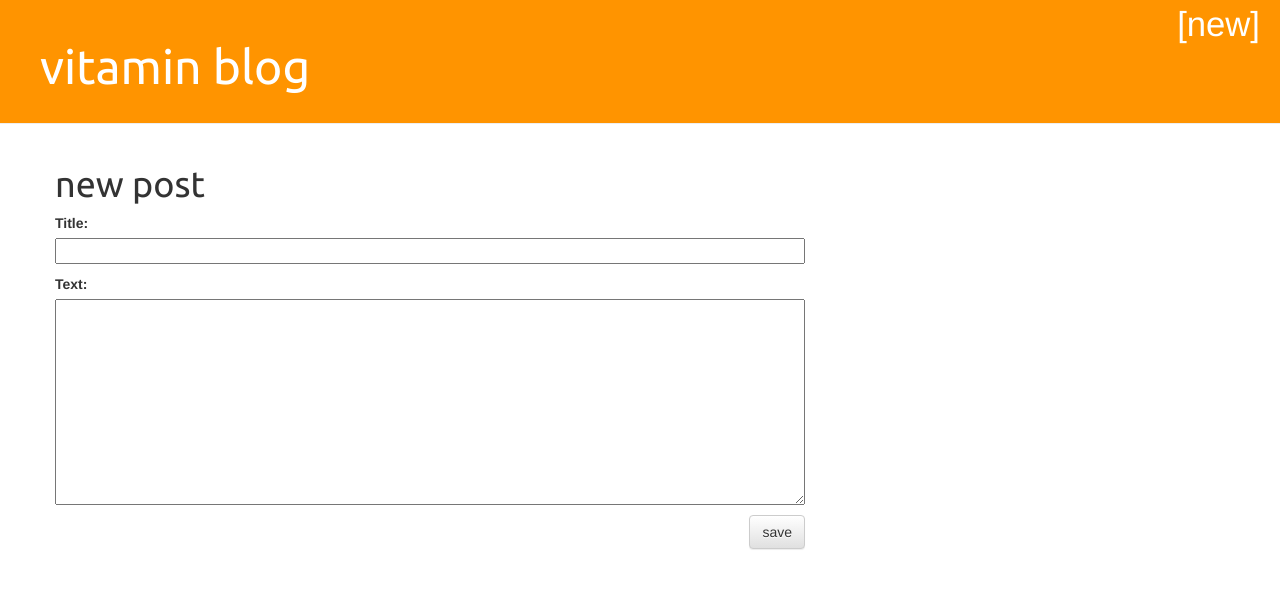
After one commit to geeksgeek/vitamin-blog, a Django app: page /post/new/ in a window 1280 px wide. The commit adds this page. Shown: the top 589 px of the page. Run offline with Django 3.2, Linux system fonts and the light colour scheme; the visitor is signed in with stand-in values (Sample User, id 1); some libraries are stand-ins or nearby versions.

Commit message:
added views to create/edit blog post inside the site

```diff
--- /dev/null
+++ b/blog/forms.py
@@ -0,0 +1,9 @@
+# blog/forms.py
+
+from django import forms
+from .models import Post
+
+class PostForm(forms.ModelForm):
+	class Meta:
+		model = Post
+		fields = ('title', 'text',)
--- a/blog/templates/blog/base.html
+++ b/blog/templates/blog/base.html
@@ -11,6 +11,9 @@
 	</head>
 
 	<body>
+		{% if user.is_authenticated %}
+    		<a href="{% url 'post_new' %}" class="top-menu">[new]</span></a>
+		{% endif %}
 		<div class="page-header">
     		<h1><a href="/">vitamin blog</a></h1>
 		</div>
@@ -18,8 +21,8 @@
 			<div class="row">
 				<div class="col-md-8">
 
-				{% block content %}
-           		{% endblock %}
+					{% block content %}
+    	       		{% endblock %}
 
 				</div>
 			</div>
--- /dev/null
+++ b/blog/templates/blog/post_edit.html
@@ -0,0 +1,11 @@
+{% extends 'blog/base.html' %}
+
+<!-- blog/post_edit.html -->
+
+{% block content %}
+    <h1>new post</h1>
+    <form method="POST" class="post-form">{% csrf_token %}
+        {{ form.as_p }}
+        <button type="submit" class="save btn btn-default">save</button>
+    </form>
+{% endblock %}
--- a/blog/templates/blog/post_list.html
+++ b/blog/templates/blog/post_list.html
@@ -6,7 +6,7 @@
 	{% for post in posts %}
 		<div class="post">
 			<div class="date">
-				<p>published: {{ post.published_date|date:'Y-m-d h:m' }}</p>
+				<p>published: {{ post.published_date|date:'ymd hm' }}</p>
 			</div>
 			<h1><a href="{% url 'post_detail' pk=post.pk %}">{{ post.title }}</a></h1>
 			<p>{{ post.text|linebreaksbr }}</p>
--- a/blog/urls.py
+++ b/blog/urls.py
@@ -4,6 +4,8 @@ from django.conf.urls import url
 from . import views
 
 urlpatterns = [
-	url(r'^$', views.post_list, name='post_list'),		# ^$ 문자열이 아무것도 없는 경우
-	url(r'^post/(?P<pk>[0-9]+)/$', views.post_detail, name='post_detail'),		# blog/post_detail.html
+	url(r'^$', views.post_list, name='post_list'),								# post_list, ^$ 문자열이 아무것도 없는 경우
+	url(r'^post/(?P<pk>[0-9]+)/$', views.post_detail, name='post_detail'),		# post_detail
+	url(r'^post/(?P<pk>[0-9]+)/edit/$', views.post_edit, name='post_edit'),		# post_edit
+	url(r'^post/new/$', views.post_new, name='post_new'),						# post_new
 ]
--- a/blog/views.py
+++ b/blog/views.py
@@ -1,8 +1,9 @@
 # blog/views.py
 
-from django.shortcuts import render, get_object_or_404
+from django.shortcuts import render, get_object_or_404, redirect
 from django.utils import timezone
 from .models import Post
+from .forms import PostForm
 
 def post_list(request):
 	posts = Post.objects.filter(published_date__lte=timezone.now())
@@ -11,3 +12,30 @@ def post_list(request):
 def post_detail(request, pk):
 	post = get_object_or_404(Post, pk=pk)
 	return render(request, 'blog/post_detail.html', {'post': post})
+
+def post_new(request):
+	if request.method =="POST":
+		form = PostForm(request.POST)
+		if form.is_valid():
+			post = form.save(commit=False)
+			post.author = request.user
+			post.published_date = timezone.now()
+			post.save()
+			return redirect('post_detail', pk=post.pk)
+	else:
+		form = PostForm()
+	return render(request, 'blog/post_edit.html', {'form': form})
+
+def post_edit(request, pk):
+    post = get_object_or_404(Post, pk=pk)
+    if request.method == "POST":
+        form = PostForm(request.POST, instance=post)
+        if form.is_valid():
+            post = form.save(commit=False)
+            post.author = request.user
+            post.published_date = timezone.now()
+            post.save()
+            return redirect('post_detail', pk=post.pk)
+    else:
+        form = PostForm(instance=post)
+    return render(request, 'blog/post_edit.html', {'form': form})
--- /dev/null
+++ b/static/css/blog.css
@@ -0,0 +1,51 @@
+/*
+   blog/static/css/blog.css
+*/
+
+.page-header {
+    background-color: #ff9400;
+    margin-top: 0;
+    padding: 20px 20px 20px 40px;
+}
+
+.page-header h1, .page-header h1 a, .page-header h1 a:visited, .page-header h1 a:active {
+    color: #ffffff;
+    font-size: 36pt;
+    text-decoration: none;
+}
+
+.content {
+    margin-left: 40px;
+}
+
+h1, h2, h3, h4 {
+    font-family: 'Ubuntu', cursive;
+}
+
+.date {
+    float: right;
+    color: #828282;
+}
+
+.save {
+    float: right;
+}
+
+.post-form textarea, .post-form input {
+    width: 100%;
+}
+
+.top-menu, .top-menu:hover, .top-menu:visited {
+    color: #ffffff;
+    float: right;
+    font-size: 26pt;
+    margin-right: 20px;
+}
+
+.post {
+    margin-bottom: 70px;
+}
+
+.post h1 a, .post h1 a:visited {
+    color: #000000;
+}
```
Also changed, not shown: blog/templates/blog/post_detail.html (added, +16 -0 lines), post_edit.html (added, +12 -0 lines).
